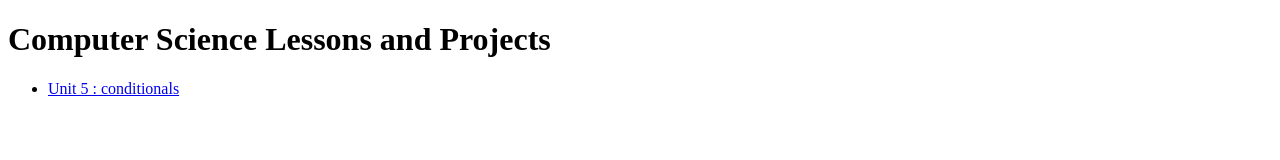
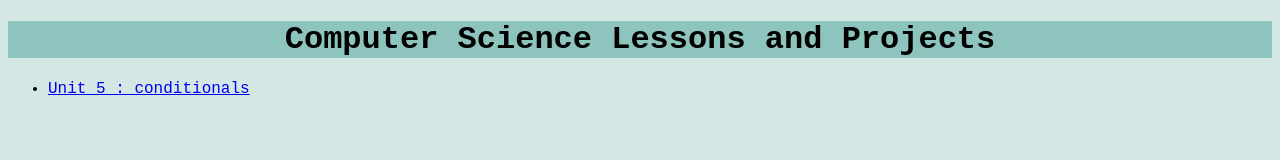
Before and after one commit to MysticalFae/MysticalFae.github.io, a plain HTML site: page index.html in a window 1280 px wide. Drawn offline with Linux system fonts and the light colour scheme.

Commit message:
Update index.html

```diff
--- a/index.html
+++ b/index.html
@@ -4,7 +4,7 @@
     <meta charset="UTF-8">
     <meta http-equiv="X-UA-Compatible" content="IE=edge">
     <meta name="viewport" content="width=device-width, initial-scale=1.0">
-  <!--  <link rel="stylesheet" href="main.css"> -->
+    <link rel="stylesheet" href="main1.css">
     <title>MainPage</title>
 </head>
 <body>
```
